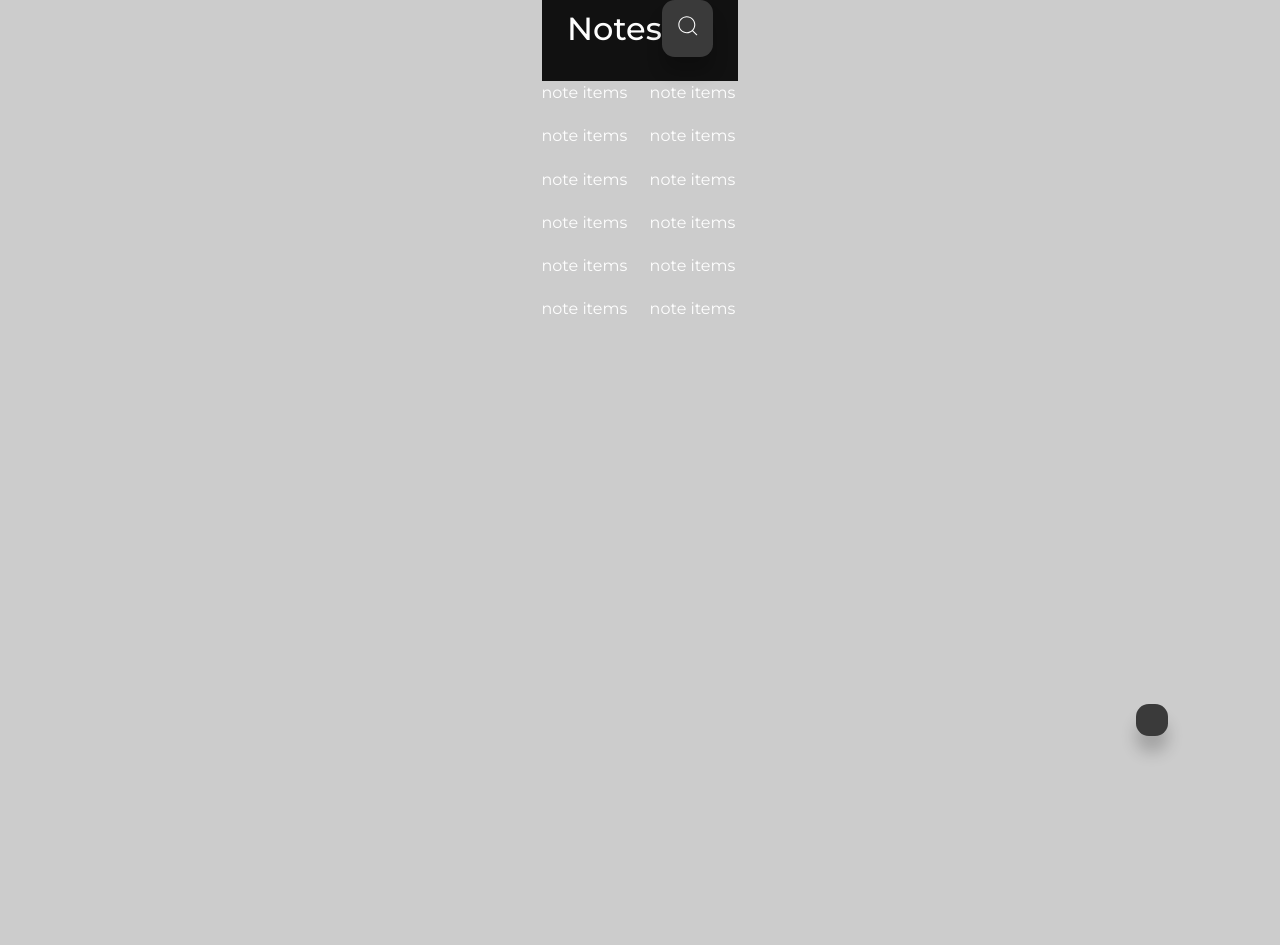
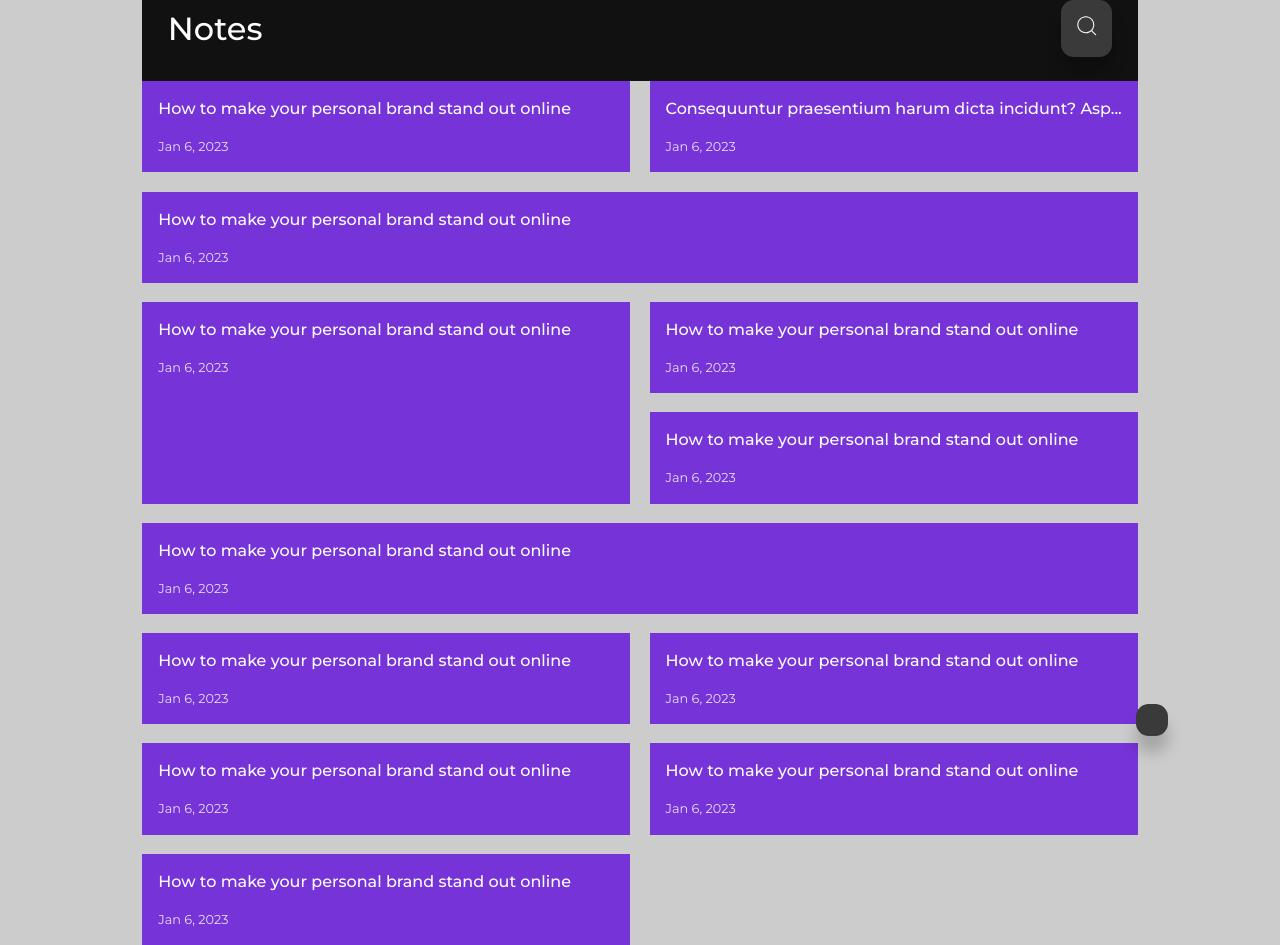
Before and after one commit to kingbee1/bee-note-app, a React (Vite) app: page / in a window 1280 px wide. Before the commit the page ends 800 px from the top, so only its background shows below. Built offline with nearby package versions, Linux system fonts and the light colour scheme.

Commit message:
note design

```diff
--- a/src/components/NoteItem.jsx
+++ b/src/components/NoteItem.jsx
@@ -1,10 +1,14 @@
 import React from 'react'
+import { Link } from 'react-router-dom'
 
-const NoteItem = () => {
+
+//accepted the props passed from Notes and then destructure it.
+const NoteItem = ({note}) => {
   return (
-    <div>
-      note items
-    </div>
+    <Link to={`/edit/${note.id}`} className="note">
+        <h4>{note.title.length > 50 ? (note.title.substr(0, 50)) + "..." : (note.title) }</h4>
+        <p>{note.date}</p>
+    </Link>
   )
 }
 
--- a/src/pages/Notes.jsx
+++ b/src/pages/Notes.jsx
@@ -15,8 +15,9 @@
       </header>
       <div className="notes__container">
     {
-      //note props
-      dummyNotes.map(note => <NoteItem key={note.id} note={note}/>)
+      //note prop at the end.
+      dummyNotes.map(note => <NoteItem key={[note.id]} note={note}/>)
+
     }
       </div>
       <Link><BsPlusLg className='btn add__btn'/></Link>
```
